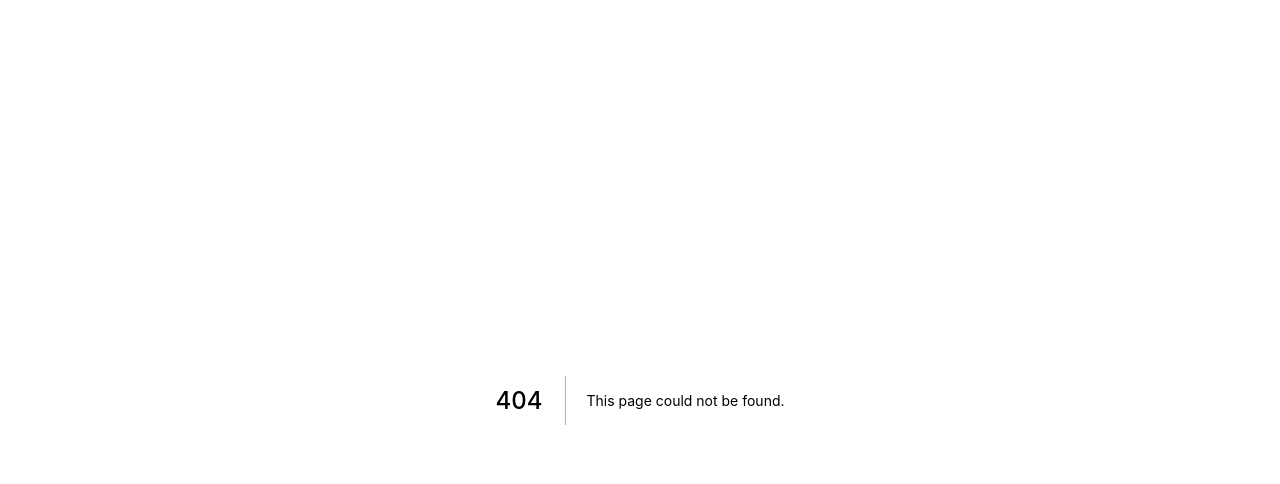
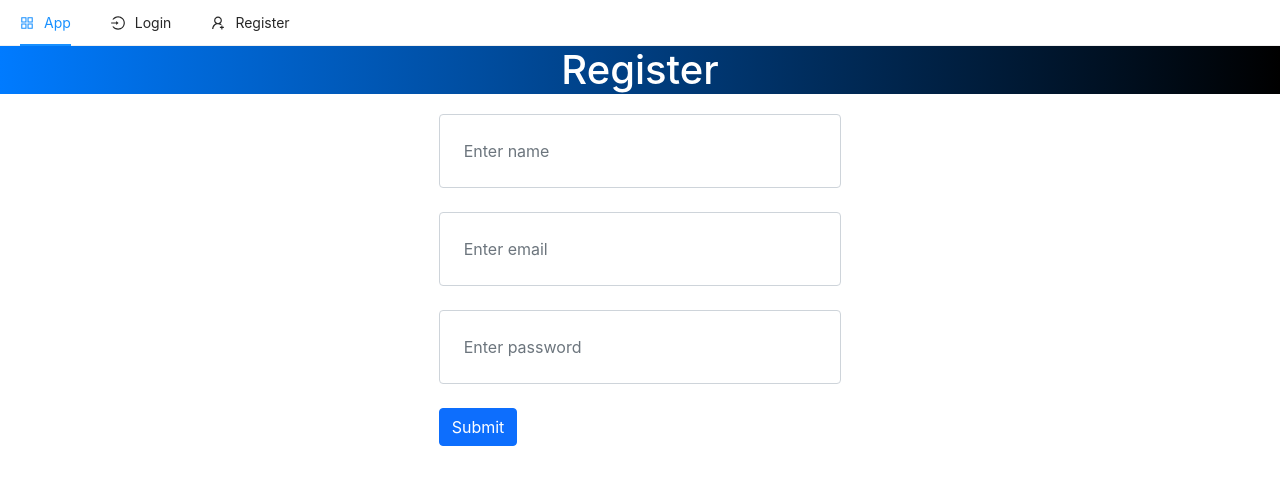
Before and after one commit to malikmukhtar/Learning-Management-System, a Next.js app: page /register in a window 1280 px wide. Before the commit this address had no page. Shown: the top 484 px of the page. Built offline with nearby package versions, Linux system fonts and the light colour scheme.

Commit message:
Initial Commit

```diff
--- /dev/null
+++ b/components/TopNav.js
@@ -0,0 +1,33 @@
+import { Menu } from "antd";
+import Link from "next/link";
+import {
+    AppstoreOutlined,
+    LoginOutlined,
+    UserAddOutlined,
+  } from "@ant-design/icons";
+
+const { Item } = Menu;
+
+const TopNav = () => {
+  return (
+    <Menu mode="horizontal">
+      <Item icon={<AppstoreOutlined/>}>
+        <Link href="/">
+          <a>App</a>
+        </Link>
+      </Item>
+      <Item icon={<LoginOutlined/>}>
+        <Link href="/login">
+          <a>Login</a>
+        </Link>
+      </Item>
+      <Item icon={<UserAddOutlined/>}>
+        <Link href="/register">
+          <a>Register</a>
+        </Link>
+      </Item>
+    </Menu>
+  );
+};
+
+export default TopNav;
--- a/package.json
+++ b/package.json
@@ -9,6 +9,9 @@
     "lint": "next lint"
   },
   "dependencies": {
+    "@ant-design/icons": "^4.7.0",
+    "antd": "^4.19.1",
+    "bootstrap": "^5.1.3",
     "next": "12.1.0",
     "react": "17.0.2",
     "react-dom": "17.0.2"
--- a/pages/_app.js
+++ b/pages/_app.js
@@ -1,7 +1,16 @@
-import '../styles/globals.css'
+import TopNav from '../components/TopNav'
+import 'bootstrap/dist/css/bootstrap.min.css'
+import 'antd/dist/antd.css'
+import '../public/css/styles.css'
+
 
 function MyApp({ Component, pageProps }) {
-  return <Component {...pageProps} />
+  return (
+    <>
+    <TopNav/>
+    <Component {...pageProps} />
+    </>
+  )
 }
 
 export default MyApp
--- /dev/null
+++ b/pages/register.js
@@ -0,0 +1,50 @@
+import { useState } from "react";
+
+const Register = () => {
+  const [name, setName] = useState("");
+  const [email, setEmail] = useState("");
+  const [password, setPassword] = useState("");
+
+  const handleSubmit = (e) => {
+    e.preventDefault();
+    console.log(name, email, password);
+  };
+  return (
+    <>
+      <h1 className="jumbotron text-center bg-primary square">Register</h1>
+      <div className="container col-md-4 offset-md-4 pb-5">
+        <form onSubmit={handleSubmit}>
+          <input
+            type="text"
+            className="form-control mb-4 p-4"
+            value={name}
+            onChange={(e) => setName(e.target.value)}
+            placeholder="Enter name"
+            required
+          />
+          <input
+            type="email"
+            className="form-control mb-4 p-4"
+            value={email}
+            onChange={(e) => setEmail(e.target.value)}
+            placeholder="Enter email"
+            required
+          />
+          <input
+            type="password"
+            className="form-control mb-4 p-4"
+            value={password}
+            onChange={(e) => setPassword(e.target.value)}
+            placeholder="Enter password"
+            required
+          />
+          <button type="submit" className="btn btn-block btn-primary">
+            Submit
+          </button>
+        </form>
+      </div>
+    </>
+  );
+};
+
+export default Register;
--- /dev/null
+++ b/public/css/styles.css
@@ -0,0 +1,8 @@
+.square {
+    border-radius: 0px;
+}
+
+.jumbotron {
+    background-image: linear-gradient(to right, #007bff, #000);
+    color: #fff;
+}
```
Also changed, not shown: pages/index.js (+8 -67 lines), pages/login.js (added, +10 -0 lines), 1 other file (tests, documents, lock files or other folders).
